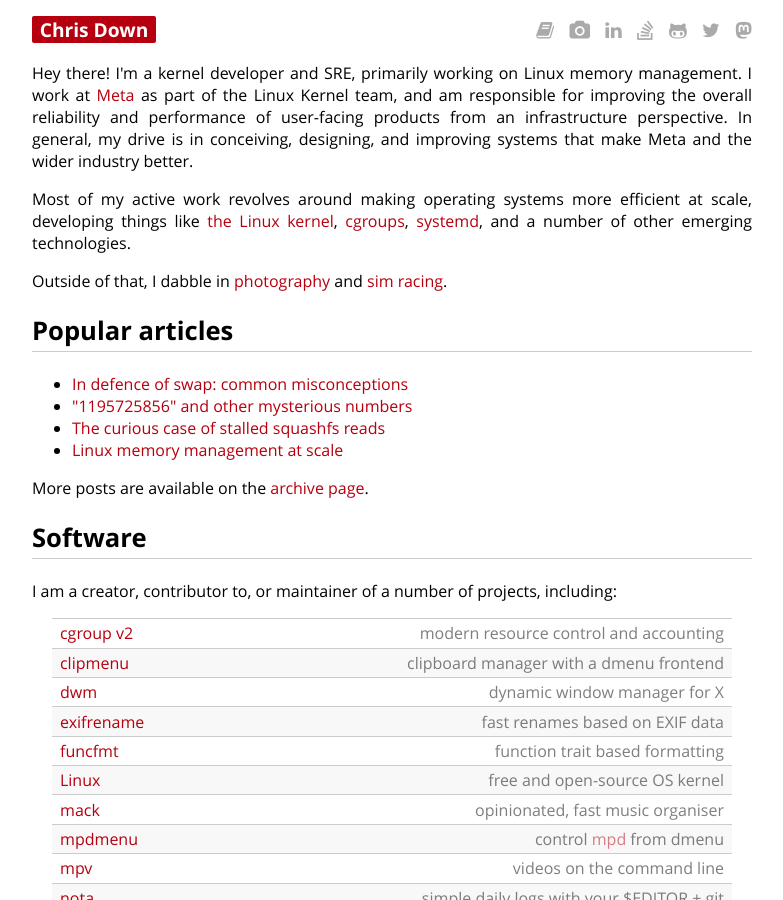
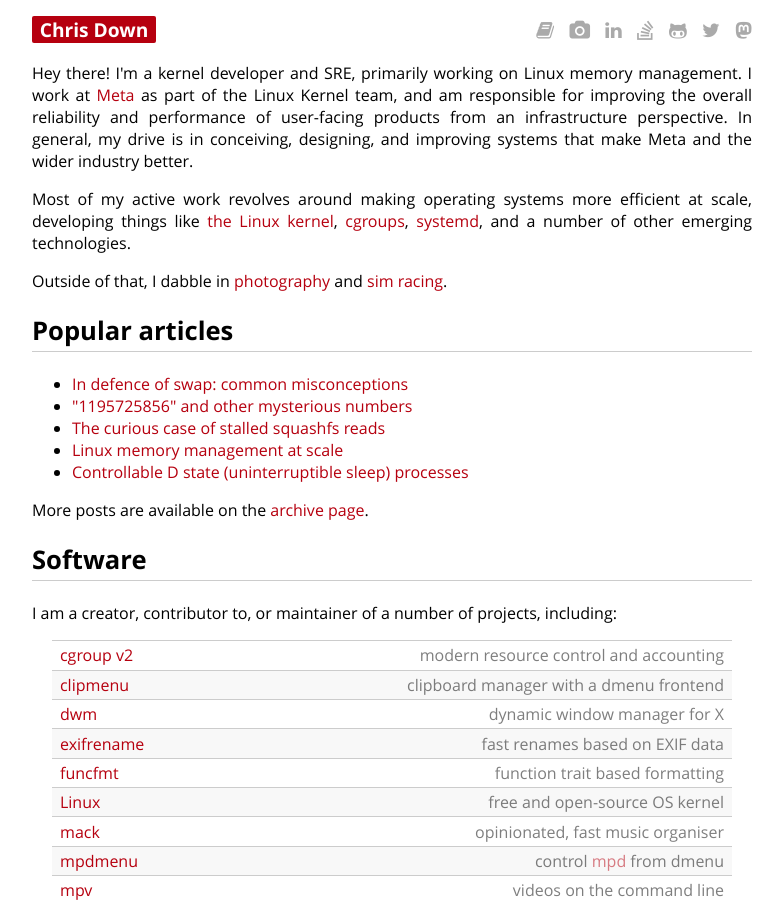
Before and after one commit to cdown/chrisdown.name, a Jekyll site: the page built from index.md, in a window 1280 px wide and 900 px high. Shown: the whole window, without its empty margins (248-1031 px from the left). Built offline with Jekyll 4.4.1, drawn with Linux system fonts in a browser that asks for light colours.

Commit message:
index: Add D state post to popular posts

```diff
--- a/index.md
+++ b/index.md
@@ -30,6 +30,7 @@ and [sim racing](/racing.html).
 - ["1195725856" and other mysterious numbers](/2020/01/13/1195725856-and-friends-the-origins-of-mysterious-numbers.html)
 - [The curious case of stalled squashfs reads](/2018/04/17/kernel-adventures-the-curious-case-of-squashfs-stalls.html)
 - [Linux memory management at scale](/2019/07/18/linux-memory-management-at-scale.html)
+- [Controllable D state (uninterruptible sleep) processes](/2024/02/05/reliably-creating-d-state-processes-on-demand.html)
 
 More posts are available on the [archive page](/archive.html).
 
```
